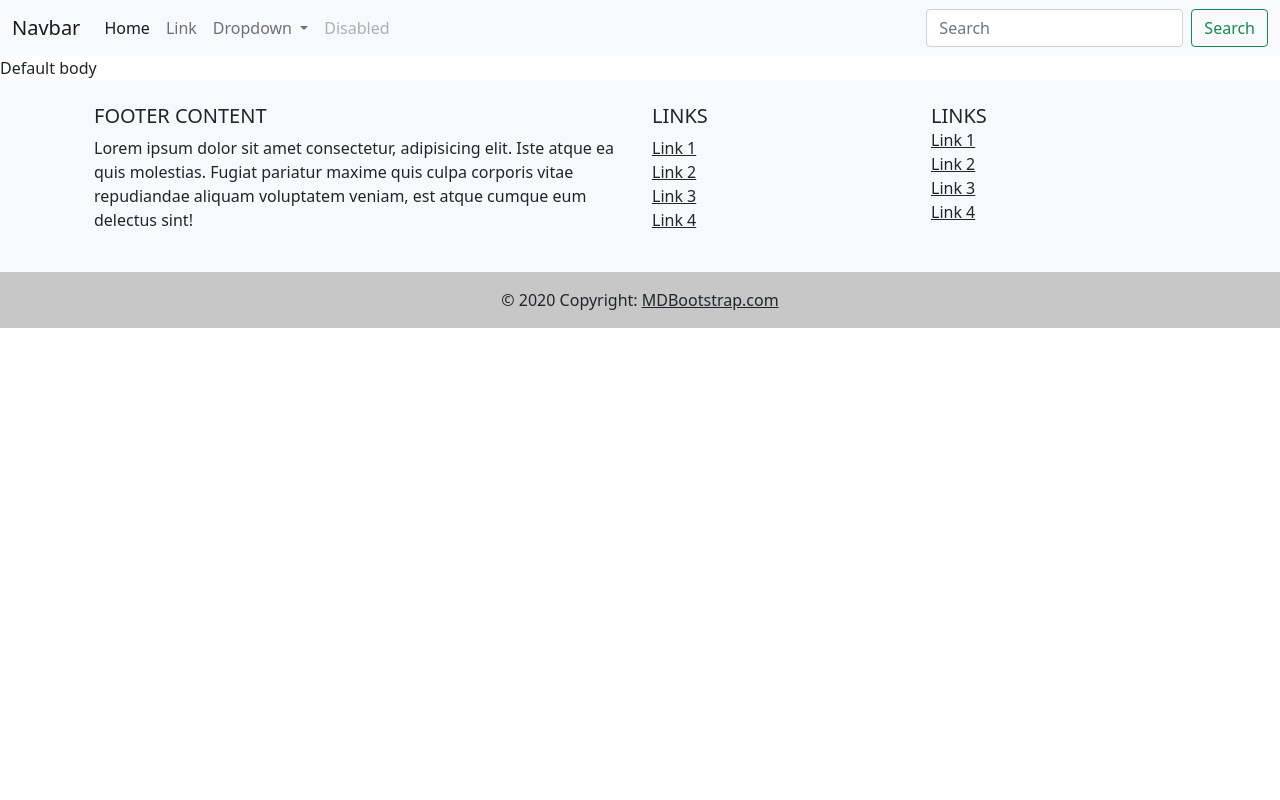
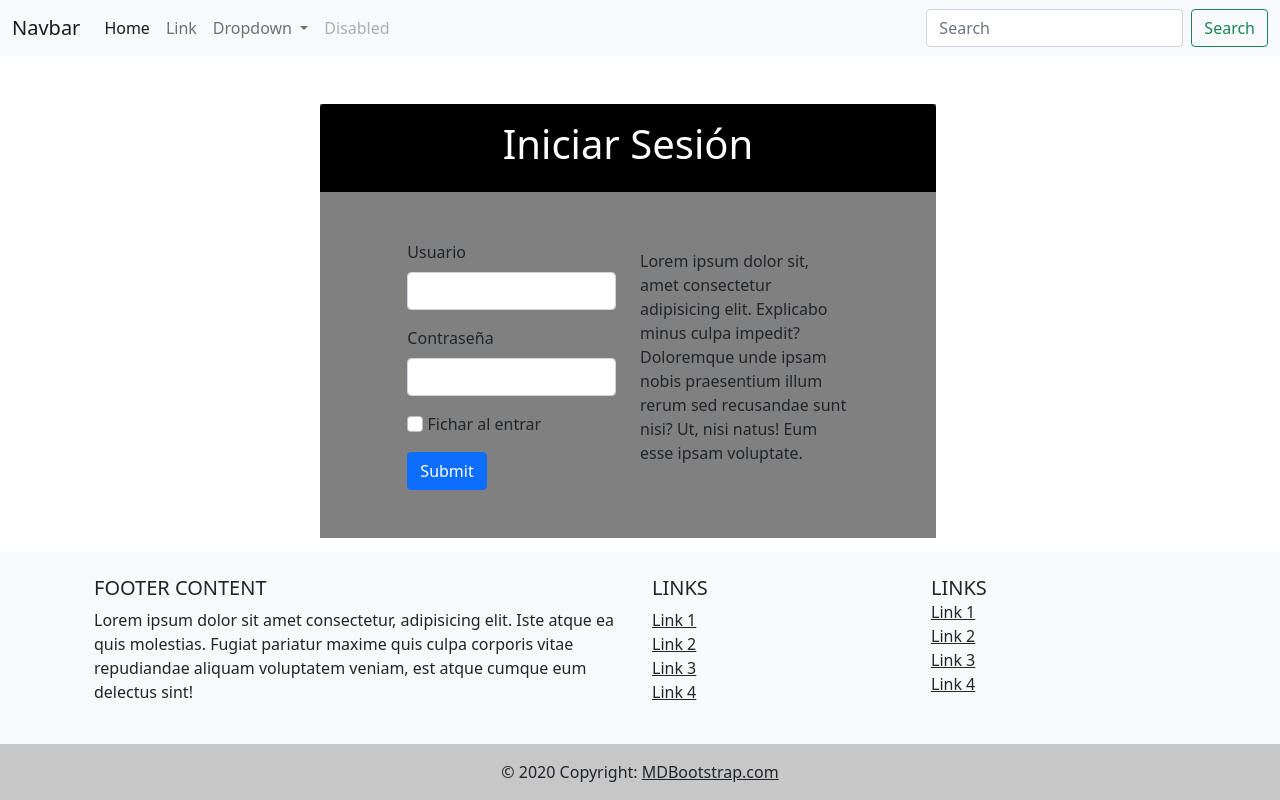
Before and after one commit to SSP-Projects/ProjectX, a Django app: page /login/ in a window 1280 px wide. Run offline with Django 3.2, Linux system fonts and the light colour scheme; some libraries are stand-ins or nearby versions.

Commit message:
Made admin and login view, also fixed models

```diff
--- a/ProjectX/urls.py
+++ b/ProjectX/urls.py
@@ -17,6 +17,6 @@ from django.contrib import admin
 from django.conf.urls import url, include
 
 urlpatterns = [
-    #url('admin/', admin.site.urls),
+    url('dadmin/', admin.site.urls),
     url(r'^', include('users_management.urls')),
 ]
--- a/templates/generic.html
+++ b/templates/generic.html
@@ -50,8 +50,9 @@
                 </form>
             </div>
         </div>
-    </nav>{% endblock %} {% block main %}Default body{% endblock %} {% block footer %}
-    <footer class="bg-light text-center text-lg-start">
+    </nav>
+    <main>{% endblock %} {% block main %}Default body{% endblock %} {% block footer %}</main>
+    <footer class="bg-light text-center text-lg-start fixed-bottom">
         <div class="container p-4">
             <div class="row">
                 <div class="col-lg-6 col-md-12 mb-4 mb-md-0">
--- a/users_management/admin.py
+++ b/users_management/admin.py
@@ -1,8 +1,8 @@
 from django.contrib import admin
-from .models import User, Employee, Signing #, Center
+from .models import User, Employee, Signing, Center
 
 
-# admin.site.register(Center)
+admin.site.register(Center)
 admin.site.register(User)
 admin.site.register(Employee)
 admin.site.register(Signing)
--- a/users_management/forms.py
+++ b/users_management/forms.py
@@ -1,12 +1,11 @@
 from django import forms
 from . import models
 
-'''
+
 class CenterForm(forms.ModelForm):
     class Meta:
         model = models.Center
         exclude = ['center_id', 'password_changed']
-'''
 
 class RegisterForm(forms.ModelForm):
     class Meta:
@@ -22,3 +21,26 @@ class SigningForm(forms.ModelForm):
     class Meta:
         model = models.Signing
         fields = '__all__'
+
+class LoginForm(forms.Form):
+    username = forms.CharField(max_length=100, widget=forms.TextInput(attrs=
+        {
+            'class': 'form-control',
+            'id': 'username',
+            'type': 'text'
+        }
+    ))
+    password = forms.CharField(max_length=100, widget=forms.PasswordInput(attrs=
+        {
+            'class': 'form-control',
+            'id': 'password',
+            'type': 'password'
+        }
+    ))
+    sign_on_login = forms.BooleanField(widget=forms.CheckboxInput(attrs=
+        {
+            'class': 'form-check-input',
+            'id': 'sign_on_login',
+            'type': 'checkbox'
+        }
+    ))
--- a/users_management/templates/login.html
+++ b/users_management/templates/login.html
@@ -1 +1,28 @@
-{% extends "generic.html" %}
+{% extends "generic.html" %} {% block title %}Login{% endblock %} {% block main %}
+<div class="container-fluid row align-items-center justify-content-center my-auto">
+    <div class="col-6 row align-items-center justify-content-center rounded-5 pb-5 my-5" style="background-color: grey;padding: 0;">
+        <div class="row align-items-center justify-content-cente py-3 mb-5 rounded-top rounded-5" style="background-color: black; width: 100%;">
+            <h1 class="text-center" style="color: white;">Iniciar Sesión</h1>
+        </div>
+        <div class="col-md-5 row">
+            <form action="" method="post">
+                {% csrf_token %}
+                <div class="mb-3">
+                    <label for="username" class="form-label">Usuario</label> {{ form.username }}
+                </div>
+                <div class="mb-3">
+                    <label for="password" class="form-label">Contraseña</label>{{ form.password }}
+                </div>
+                <div class="mb-3">
+                    {{ form.sign_on_login }}
+                    <label class="form-check-label" for="sign_on_login">Fichar al entrar</label>
+                </div>
+                <button type="submit" class="btn btn-primary">Submit</button>
+            </form>
+        </div>
+        <div class="col-md-5 row">
+            <p>Lorem ipsum dolor sit, amet consectetur adipisicing elit. Explicabo minus culpa impedit? Doloremque unde ipsam nobis praesentium illum rerum sed recusandae sunt nisi? Ut, nisi natus! Eum esse ipsam voluptate.</p>
+        </div>
+    </div>
+</div>
+{% endblock %}
--- a/users_management/views.py
+++ b/users_management/views.py
@@ -3,11 +3,12 @@ from . import forms
 from . models import Employee
 
 def login(request):
-    return render(request, 'login.html', context={})
+    form = forms.LoginForm()
+    return render(request, 'login.html', context={'form': form})
 
 def register(request):
     form = forms.RegisterForm()
-    return render(request, 'register.html', context={'form':form})
+    return render(request, 'register.html', context={'form': form})
 
 def home(request):
     return render(request, 'home.html', context={})
```
Also changed, not shown: users_management/models.py (+7 -13 lines), db.sqlite3, users_management/migrations/0001_initial.py (added), users_management/migrations/0002_auto_20210415_1902.py (added), users_management/migrations/0003_alter_user_center_id.py (added), users_management/migrations/0004_alter_user_center_id.py (added), users_management/migrations/0005_auto_20210415_1908.py (added), users_management/migrations/0006_auto_20210415_1919.py (added), users_management/migrations/0007_auto_20210415_1924.py (added), users_management/migrations/0008_auto_20210415_1927.py (added), users_management/migrations/0009_alter_user_center_id.py (added), users_management/migrations/0010_auto_20210415_1939.py (added).
